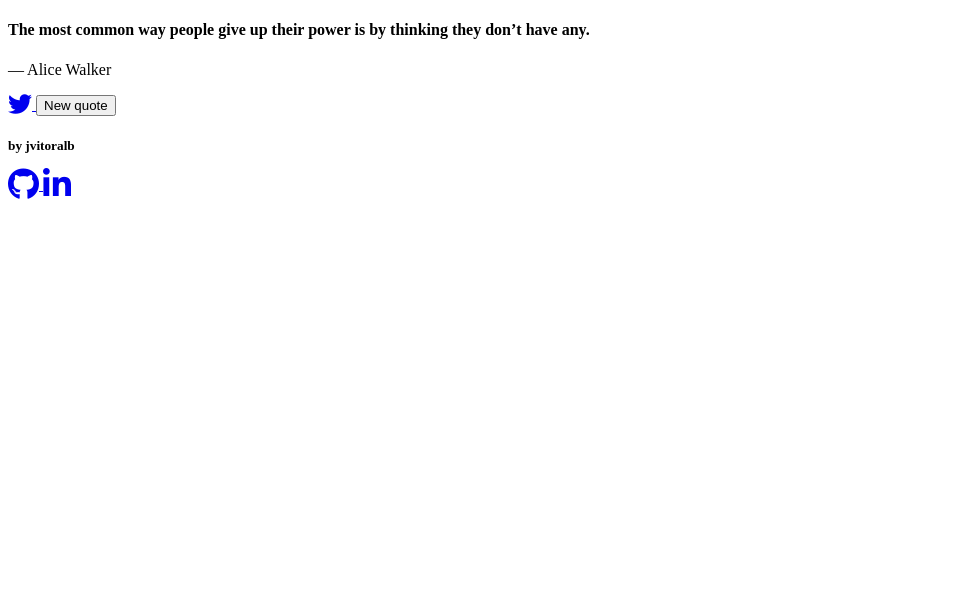
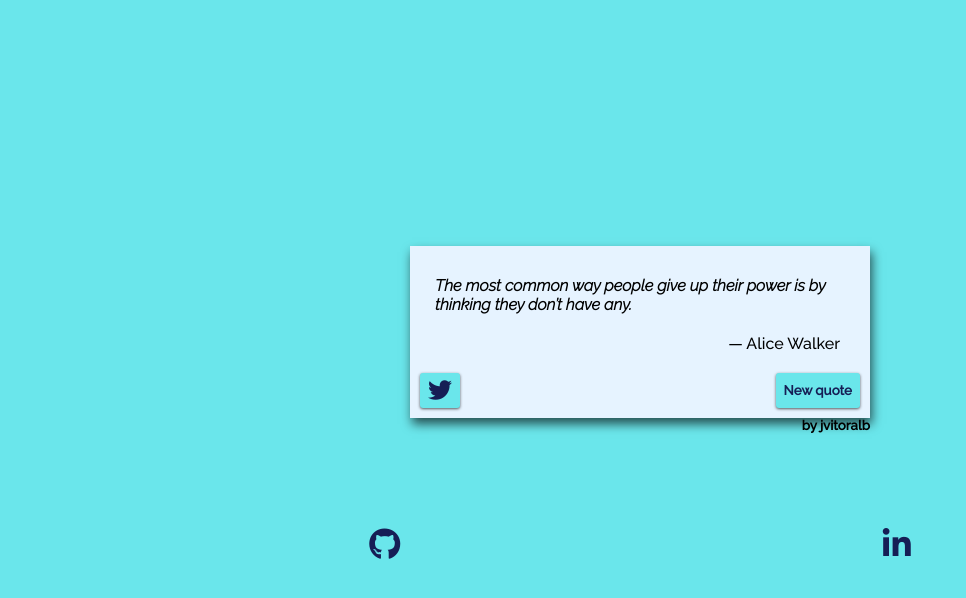
Before and after one commit to jvitoralb/Random-Quotes, a plain HTML site: page index.html in a window 1280 px wide. Shown: the whole page, without its empty margins (0-966 px from the left). Drawn offline with nearby package versions, Linux system fonts and the light colour scheme; files that its build step writes are made by us from their sources.

Commit message:
added css dir

```diff
--- a/index.html
+++ b/index.html
@@ -6,7 +6,7 @@
     <meta http-equiv="X-UA-Compatible" content="IE=edge">
     <meta name="viewport" content="width=device-width, initial-scale=1.0">
     <title>Random Quote Machine</title>
-    <link rel="stylesheet" type="text/scss" href="./src/css/style.css">
+    <link rel="stylesheet" href="./src/css/style.css">
     <script src="https://kit.fontawesome.com/2e440afa55.js" crossorigin="anonymous"></script>
     <script src="https://code.jquery.com/jquery-3.6.0.min.js"
         integrity="sha256-/xUj+3OJU5yExlq6GSYGSHk7tPXikynS7ogEvDej/m4=" crossorigin="anonymous"></script>
--- /dev/null
+++ b/src/css/style.css
@@ -0,0 +1,103 @@
+@import url("https://fonts.googleapis.com/css2?family=Raleway:ital,wght@0,500;1,300&display=swap");
+* {
+  margin: 0;
+  padding: 0;
+  box-sizing: border-box;
+  font-family: "Raleway", sans-serif;
+}
+
+a {
+  text-decoration: none;
+  color: inherit;
+}
+
+body {
+  background-color: rgb(106, 230, 235);
+}
+
+.main {
+  display: flex;
+  justify-content: center;
+  align-items: center;
+  flex-direction: column;
+  height: 100vh;
+}
+
+.bg {
+  transition: all 0.15s ease-in;
+}
+
+.quote-box {
+  box-shadow: 2px 6px 10px rgba(0, 0, 0, 0.65);
+  background-color: rgb(230, 243, 255);
+  width: 460px;
+  padding: 10px;
+}
+.quote-box h4 {
+  padding: 20px 15px 0;
+  font-style: italic;
+}
+.quote-box p {
+  font-weight: 300;
+  text-align: end;
+  padding: 20px;
+}
+@media (max-width: 500px) {
+  .quote-box {
+    width: 360px;
+  }
+}
+
+.buttons {
+  width: 100%;
+  display: flex;
+  justify-content: space-between;
+}
+.buttons a {
+  box-shadow: 0 1px 3px rgba(0, 0, 0, 0.65);
+  background-color: rgb(106, 230, 235);
+  color: rgb(22, 30, 85);
+  padding: 8px;
+  border-radius: 3px;
+}
+.buttons a:hover {
+  color: rgb(29, 161, 242);
+  background-color: #e6f3ff;
+  box-shadow: inset 0px 0px 3px rgba(0, 0, 0, 0.65);
+}
+.buttons .new-quote {
+  box-shadow: 0 1px 3px rgba(0, 0, 0, 0.65);
+  background-color: rgb(106, 230, 235);
+  color: rgb(22, 30, 85);
+  padding: 8px;
+  border-radius: 3px;
+  font-weight: 700;
+  cursor: pointer;
+  border: none;
+}
+
+.credit {
+  text-align: end;
+  width: 460px;
+}
+@media (max-width: 500px) {
+  .credit {
+    width: 360px;
+  }
+}
+
+.socials {
+  display: flex;
+  justify-content: center;
+  align-items: center;
+  flex-direction: row;
+  justify-content: space-around;
+  color: rgb(22, 30, 85);
+  width: 80%;
+  margin-top: 8%;
+}
+.socials i:hover {
+  transition: all 0.25s ease-in;
+  color: rgb(230, 243, 255);
+  transform: scale(1.08);
+}/*# sourceMappingURL=style.css.map */
```
Also changed, not shown: 1 other file.
